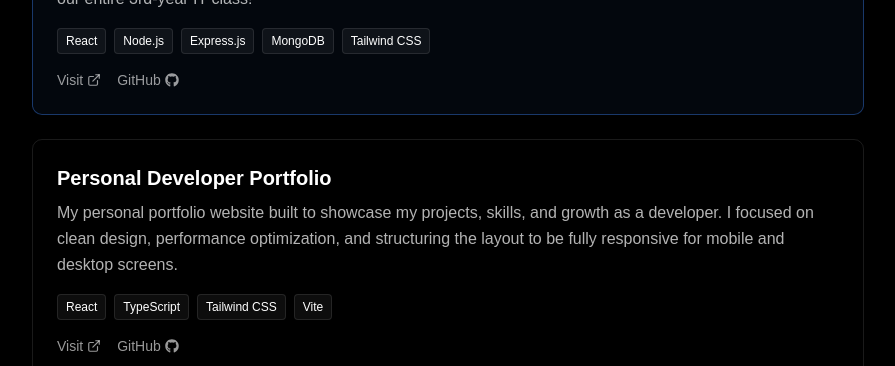
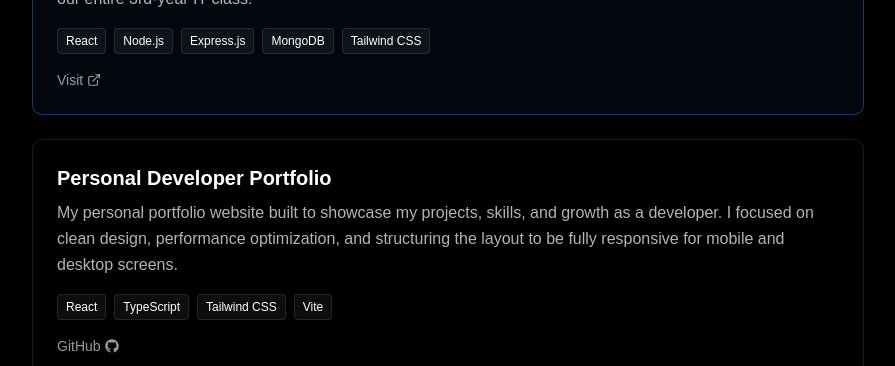
Before and after one commit to xhaiii15/charliemelorin, a React (Vite) app: page / in a window 1280 px wide. Shown: the part 2434-2800 px from the top of the page, without its empty margins (192-1087 px from the left). Built offline with nearby package versions, Linux system fonts and the light colour scheme.

Commit message:
added links to other projects

```diff
--- a/src/sections/projects.tsx
+++ b/src/sections/projects.tsx
@@ -10,8 +10,7 @@ export default function Projects() {
       description:
         "This is our capstone project built for the General Services Office (GSO) of Occidental Mindoro. It helps them easily manage vehicle registrations and track government property insurance. This project won Top 1 out of our entire 3rd-year IT class!",
       tags: ["React", "Node.js", "Express.js", "MongoDB", "Tailwind CSS"],
-      link: "#",
-      github: "#",
+      link: "https://occidental-mindoro-gso.vercel.app/login",
     },
     {
       title: "Personal Developer Portfolio",
@@ -65,26 +64,27 @@ export default function Projects() {
       description:
         "This was my very first deployed full-stack web project. It is a secure, cloud-based note-taking website where users can sign up, save, and manage their personal notes online.",
       tags: ["MongoDB", "Express.js", "React", "Node.js", "Tailwind CSS"],
-      link: "#",
-      github: "#",
+
+      github: "https://github.com/xhaiii15/UrSafe-2.0",
     },
     {
       title: "Rach Billiards Website",
       description:
         "A website created for a billiard hall to showcase their place and establish an online presence. For this project, I conceptualized the layout and prompted v0 to generate the entire UI/UX, which I then structured using React.",
       tags: ["React", "Tailwind CSS", "Figma", "v0 (Vercel)"],
-      link: "#",
-      github: "#",
+      link: "https://rachbilliards.vercel.app",
     },
     {
       title: "Save the Ocean",
       description:
         "This is my first-ever programming project! I built this interactive 2D game using Python back in my 1st year of college to promote SDG 14: Life Below Water.",
       tags: ["Python", "Pygame", "Game Development"],
-      link: "#",
-      github: "#",
+
+      github: "https://github.com/xhaiii15/Save-the-Ocean",
     },
   ];
+
+  const hasValidLink = (link?: string) => Boolean(link && link !== "#");
 
   return (
     <section id="projects" className="py-24 border-t border-foreground/10">
@@ -92,7 +92,11 @@ export default function Projects() {
         <h2 className="text-4xl font-bold">Projects</h2>
 
         <div className="space-y-6">
-          {projects.map((project, idx) => (
+          {projects.map((project, idx) => {
+            const showVisit = hasValidLink(project.link);
+            const showGithub = hasValidLink(project.github);
+
+            return (
               <div
                 key={idx}
                 className={`border rounded-lg p-6 hover:border-foreground/30 transition-colors ${
@@ -125,23 +129,37 @@ export default function Projects() {
                 </div>
 
                 <div className="flex gap-4">
+                  {showVisit && (
                     <a
                       href={project.link}
                       target="_blank"
+                      rel="noopener noreferrer"
                       className="text-foreground/60 hover:text-foreground transition-colors flex items-center gap-1 text-sm font-medium"
                     >
                       Visit <ExternalLink size={14} />
                     </a>
+                  )}
+
+                  {showGithub && (
                     <a
                       href={project.github}
                       target="_blank"
+                      rel="noopener noreferrer"
                       className="text-foreground/60 hover:text-foreground transition-colors flex items-center gap-1 text-sm font-medium"
                     >
                       GitHub <FaGithub size={14} />
                     </a>
+                  )}
+
+                  {!showVisit && !showGithub && (
+                    <span className="text-foreground/40 text-sm italic">
+                      coming soon...
+                    </span>
+                  )}
                 </div>
               </div>
-          ))}
+            );
+          })}
         </div>
       </div>
     </section>
```
Lines whose indentation alone changed are shown as unchanged.
